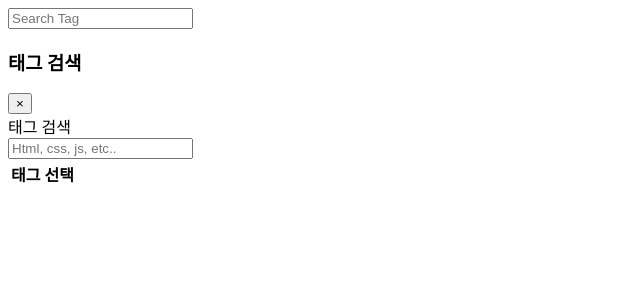
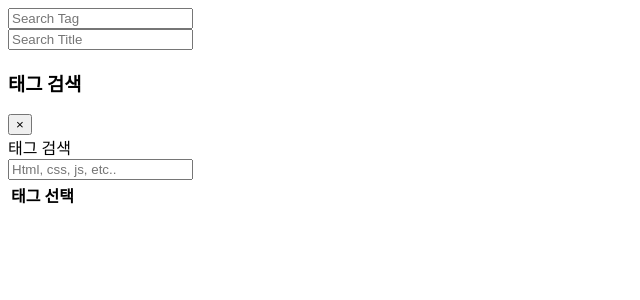
Before and after one commit to ryums12/smallProject, a Python web app: template BookMark/src/main/resources/templates/index.html in a window 1280 px wide. Shown: the top 300 px of the page, without its empty margins (0-640 px from the left). Run offline with Jinja, Linux system fonts and the light colour scheme; the template is opened without the code that fills it, so the values that code supplies are empty.

Commit message:
[Mark] 제목 검색 관련 수정

```diff
--- a/BookMark/src/main/resources/static/js/main.js
+++ b/BookMark/src/main/resources/static/js/main.js
@@ -1,9 +1,13 @@
-function fncGetMarkList(page, tag) {
+function fncGetMarkList(page) {
+
+    const tag   = document.getElementById('search-tag').value,
+          title = document.getElementById('search-title').value;
 
     const data = {
         "size"  : 8,
         "page"  : page,
         "tag"   : tag,
+        "title" : title,
         "useYn" : "Y"
     };
 
--- a/BookMark/src/main/resources/static/js/mark.js
+++ b/BookMark/src/main/resources/static/js/mark.js
@@ -77,12 +77,13 @@ function fncCheckMarkValue() {
     return false;
 }
 
-function fncGetUnusedMarkList(page, tag) {
+function fncGetUnusedMarkList(page) {
 
     const data = {
         "size"  : 10,
         "page"  : page,
-        "tag"   : tag,
+        "tag"   : "",
+        "title" : "",
         "useYn" : "N"
     };
 
--- a/BookMark/src/main/resources/static/js/util.js
+++ b/BookMark/src/main/resources/static/js/util.js
@@ -4,7 +4,7 @@ window.onload = () => {
     const unusedList = document.getElementById('unused-list');
 
     if (main) {
-        fncGetMarkList(0, "");
+        fncGetMarkList(0);
     } else if (unusedList) {
         fncGetUnusedMarkList(0, "");
     }
@@ -39,7 +39,6 @@ function fncSetPagination(listSize, data, pagination, fnc) {
 
     const size      = data.size,
           page      = data.page,
-          tag       = data.tag,
           maxPage   = listSize % size == 0 ? parseInt(listSize / size) : parseInt(listSize / size + 1),
           startPage = parseInt(page / size) * 10,
           endPage   = startPage + 9 < maxPage ? startPage + 9 : maxPage;
@@ -48,39 +47,39 @@ function fncSetPagination(listSize, data, pagination, fnc) {
 
     pageInnerHtml += "<li class='page-item'>"
                         + "<a class='page-link' href='#' "
-                           + "onclick='fncGoToPrevPage(" + page + ",\"" + tag + "\"," + fnc + ")'>Previous</a>"
+                           + "onclick='fncGoToPrevPage(" + page + "," + fnc.name + ")'>Previous</a>"
                    + "</li>";
 
     for (let i = startPage; i < endPage; i++) {
         const aClass = page == i ? "page-item active" : "page-item";
         pageInnerHtml += "<li class='" + aClass + "'>"
                             + "<a href='#' class='page-link' "
-                               + "onclick='" + fnc.name + "(" + i + ",\"" + tag + "\")'>" + (i + 1)
+                               + "onclick='" + fnc.name + "(" + i + ")'>" + (i + 1)
                             + "</a>"
                        + "</li>";
     }
 
     pageInnerHtml += "<li class='page-item'>"
                         + "<a class='page-link' href='#' "
-                           + "onclick='fncGoToNextPage(" + page + "," + maxPage + ",\"" + tag + "\"," + fnc +")'>Next"
+                           + "onclick='fncGoToNextPage(" + page + "," + maxPage + "," + fnc.name + ")'>Next"
                         + "</a>"
                    + "</li>";
 
     pagination.innerHTML = pageInnerHtml;
 }
 
-function fncGoToPrevPage(page, tag, fnc) {
+function fncGoToPrevPage(page, fnc) {
     if (page == 0) {
         alert("첫 번째 페이지입니다.");
     } else {
-        fnc(page - 1, tag);
+        fnc(page - 1);
     }
 }
 
-function fncGoToNextPage(page, maxPage, tag, fnc) {
+function fncGoToNextPage(page, maxPage, fnc) {
     if ((page + 1) == maxPage) {
         alert("마지막 페이지입니다.");
     } else {
-        fnc(page + 1, tag);
+        fnc(page + 1);
     }
 }
--- a/BookMark/src/main/resources/templates/index.html
+++ b/BookMark/src/main/resources/templates/index.html
@@ -6,8 +6,18 @@
     <!-- main -->
     <div role="main" class="container" id="main">
         <div class="container-fluid">
-            <input class="form-control w-100" type="text" placeholder="Search Tag" aria-label="Search"
-                   onkeyup="fncGetMarkList(0, this.value);">
+            <div class="row">
+                <div class="col">
+                    <input class="form-control w-100" id="search-tag" type="text"
+                           placeholder="Search Tag" aria-label="Search"
+                           onkeyup="fncGetMarkList(0);">
+                </div>
+                <div class="col">
+                    <input class="form-control w-100" id="search-title" type="text"
+                           placeholder="Search Title" aria-label="Search"
+                           onkeyup="fncGetMarkList(0);">
+                </div>
+            </div>
         </div>
         <!-- list -->
         <div class="container-fluid" id="mark-list-container">
```
Also changed, not shown: 2 other files.
